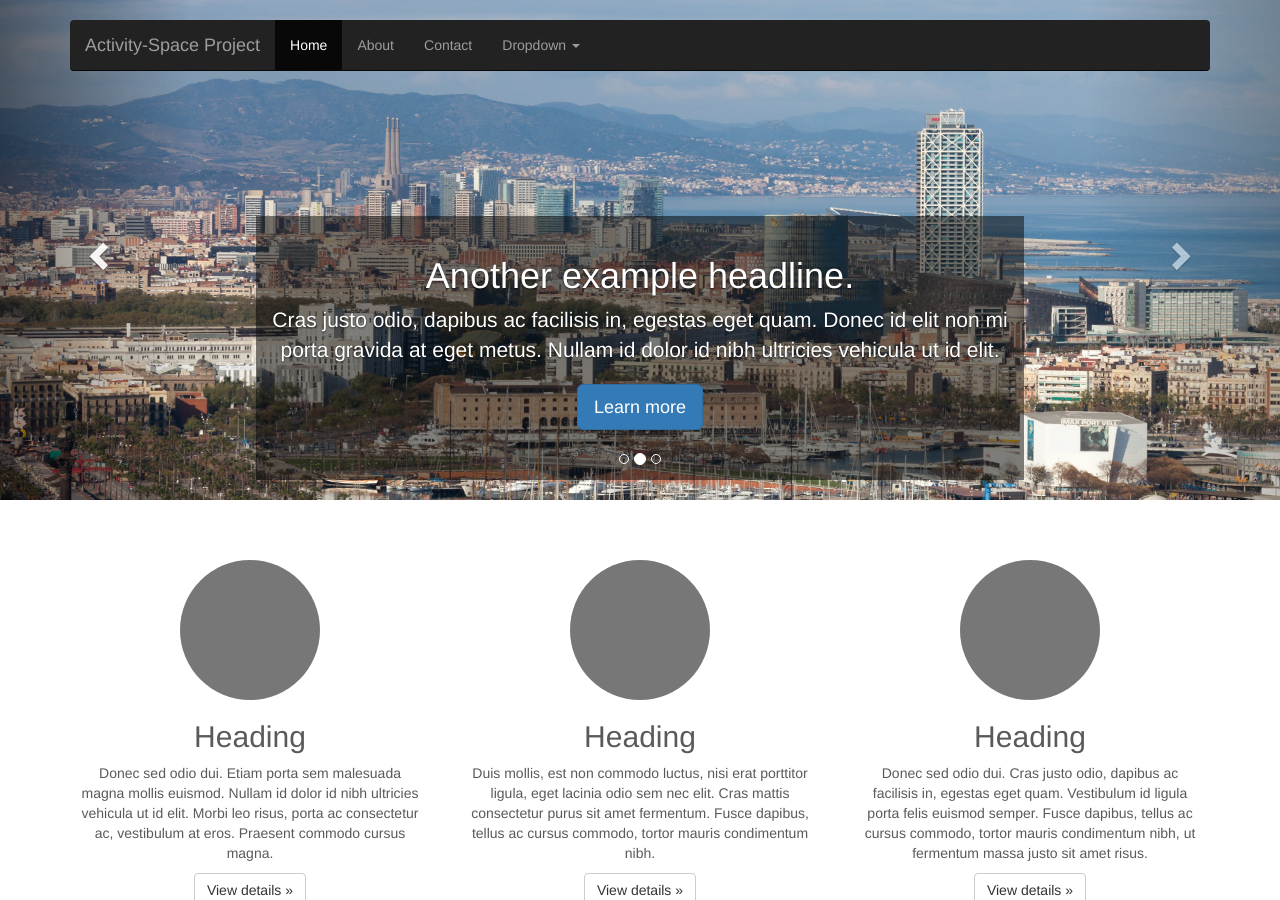
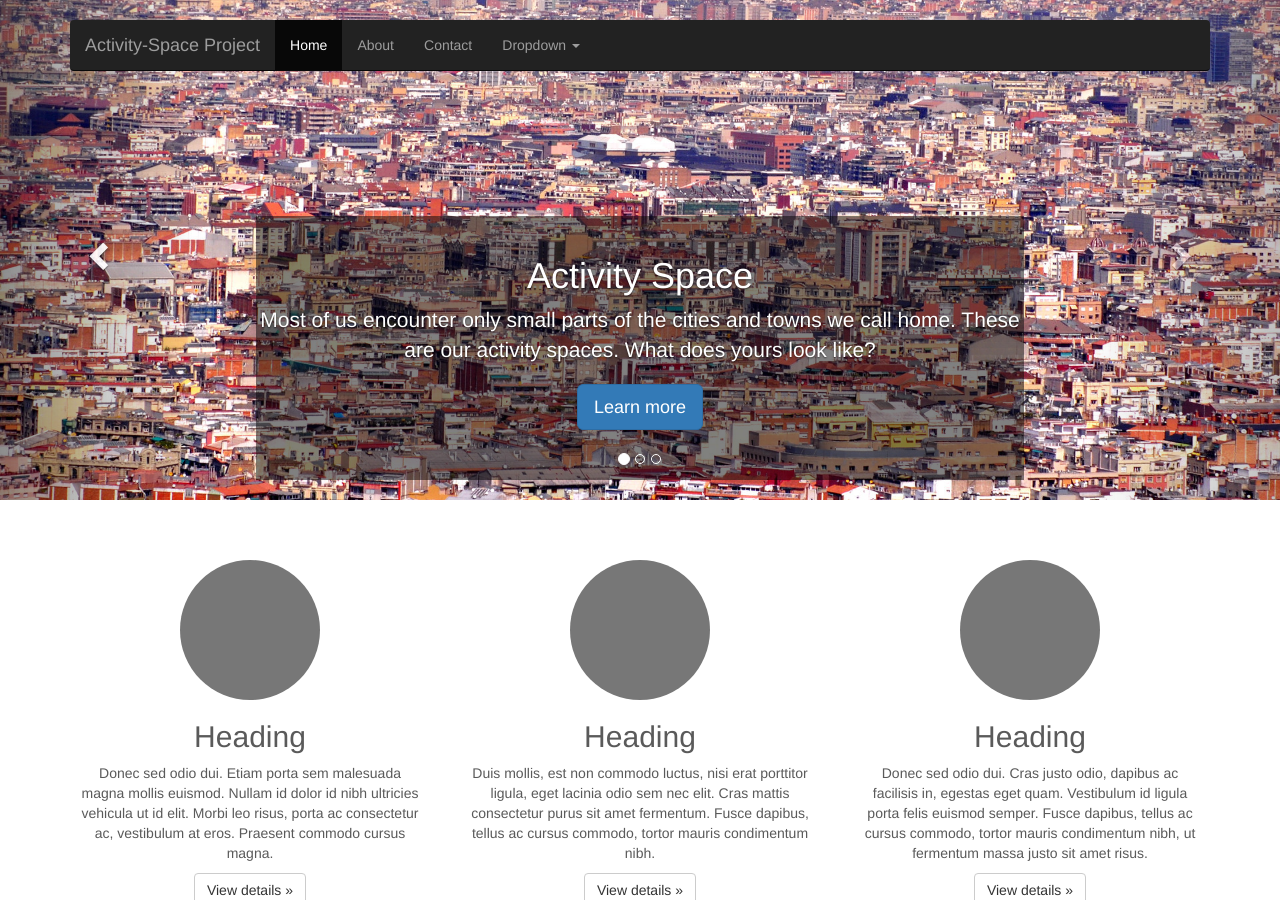
Before and after one commit to ActivitySpaceProject/activityspaceproject, a Jekyll site: the page built from index.html, in a window 1280 px wide and 900 px high. Built offline with Jekyll 4.4.1, drawn with Linux system fonts in a browser that asks for light colours; nearby versions of some CDN libraries.

Commit message:
more text

```diff
--- a/index.html
+++ b/index.html
@@ -53,9 +53,9 @@ title: test
           <img class="first-slide" src="{{ site.url }}/images/Barcelona_ciudad_lite.jpg" alt="First slide">
           <div class="container">
             <div class="carousel-caption semitransparent-dark">
-              <h1>Activity Space.</h1>
-              <p>Most of us encounter only small parts of the cities and towns we call home.</p>
-              <p><a class="btn btn-lg btn-primary" href="#" role="button">Sign up today</a></p>
+              <h1>Activity Space</h1>
+              <p>Most of us encounter only small parts of the cities and towns we call home. These are our activity spaces. What does yours look like?</p>
+              <p><a class="btn btn-lg btn-primary" href="#" role="button">Learn more</a></p>
             </div>
           </div>
         </div>
@@ -63,8 +63,8 @@ title: test
           <img class="second-slide" src="{{ site.url }}/images/Vista_de_Barcelona_B10_lite.jpg" alt="Second slide">
           <div class="container">
             <div class="carousel-caption semitransparent-dark">
-              <h1>Another example headline.</h1>
-              <p>Cras justo odio, dapibus ac facilisis in, egestas eget quam. Donec id elit non mi porta gravida at eget metus. Nullam id dolor id nibh ultricies vehicula ut id elit.</p>
+              <h1>Access</h1>
+              <p>Activity spaces determine access to resources and opportunities. How much access do you have?</p>
               <p><a class="btn btn-lg btn-primary" href="#" role="button">Learn more</a></p>
             </div>
           </div>
@@ -73,9 +73,9 @@ title: test
           <img class="third-slide" src="{{ site.url }}/images/Amanecer_en_Barcelona_2012_lite.jpg" alt="Third slide">
           <div class="container">
             <div class="carousel-caption semitransparent-dark">
-              <h1>One more for good measure.</h1>
-              <p>Cras justo odio, dapibus ac facilisis in, egestas eget quam. Donec id elit non mi porta gravida at eget metus. Nullam id dolor id nibh ultricies vehicula ut id elit.</p>
-              <p><a class="btn btn-lg btn-primary" href="#" role="button">Browse gallery</a></p>
+              <h1>Exposure</h1>
+              <p>Activity spaces determine exposure to hazards. What is your level of exposure?</p>
+              <p><a class="btn btn-lg btn-primary" href="#" role="button">Learn more</a></p>
             </div>
           </div>
         </div>
```
Also changed, not shown: 1 other file.
